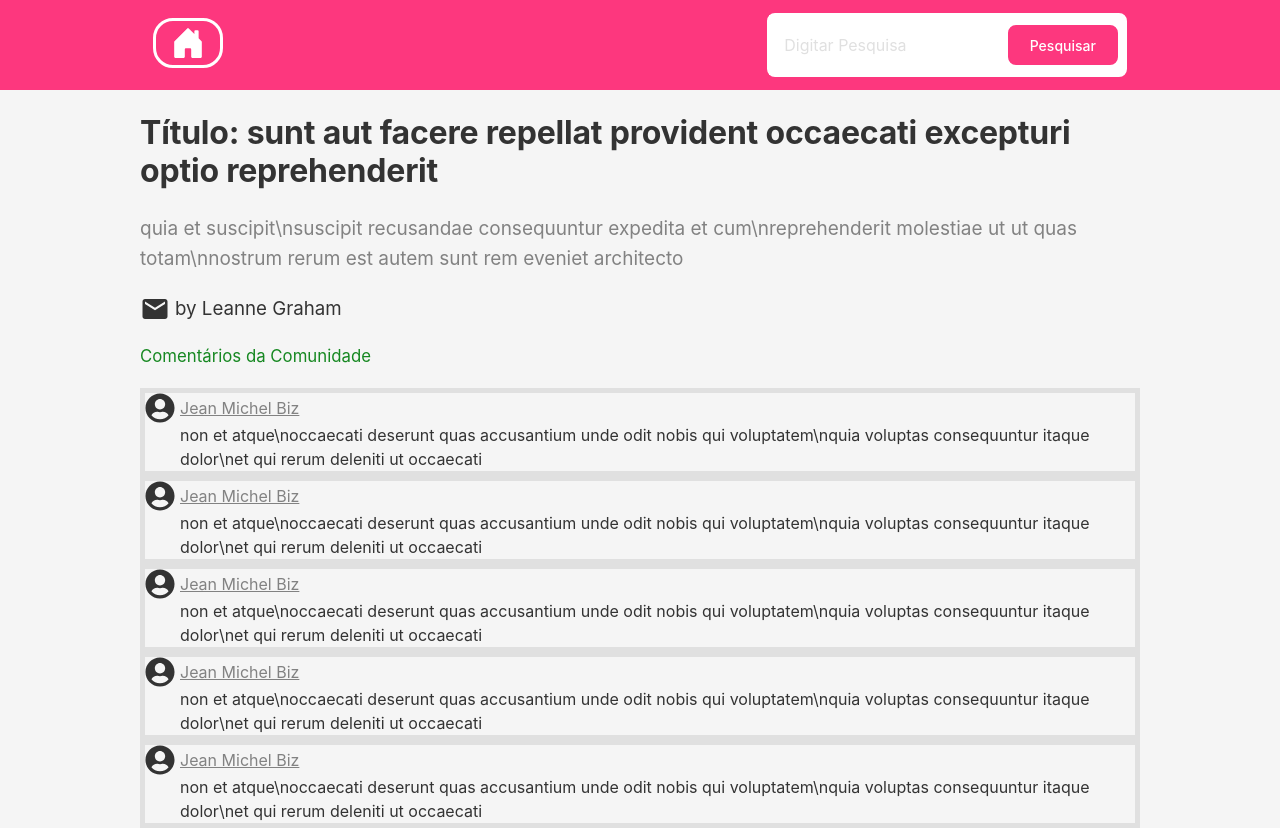
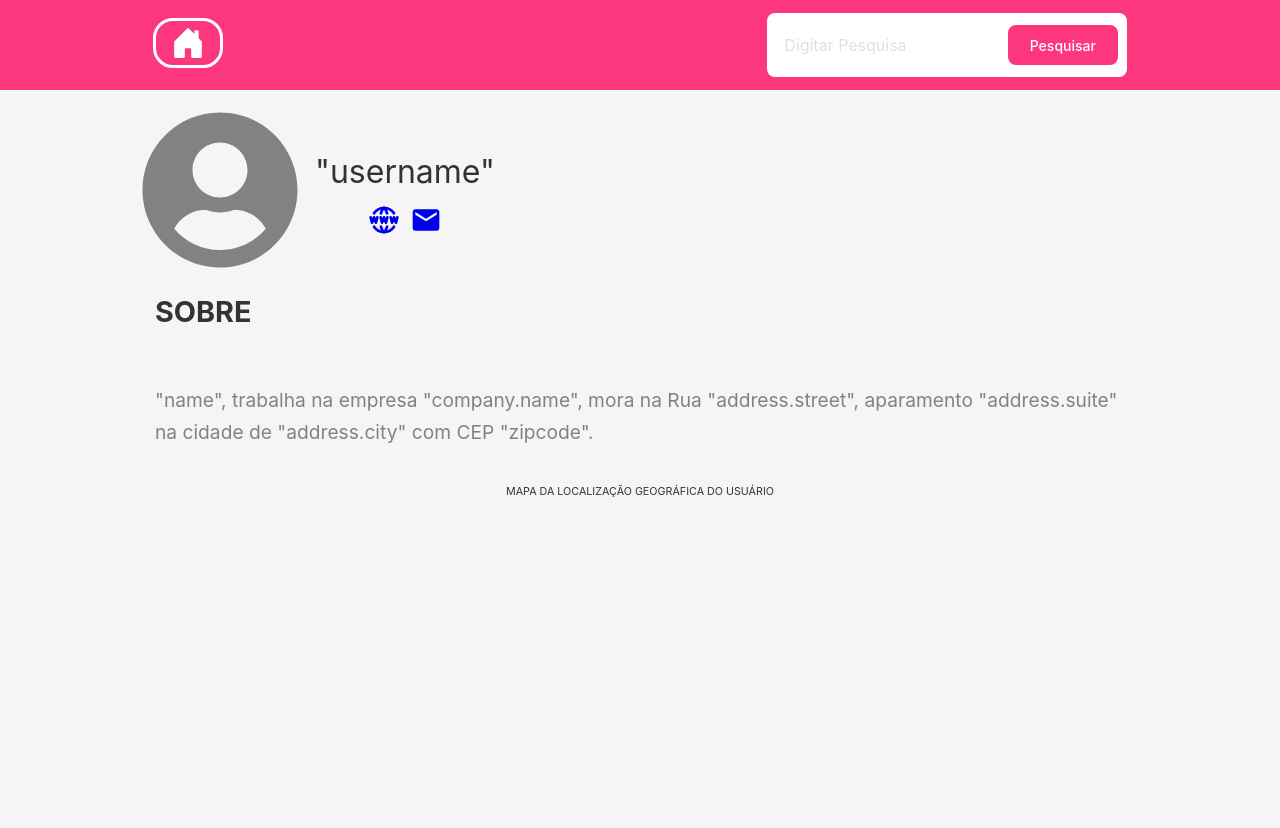
Before and after one commit to jeanmbiz/BlogNews, a React (Create React App) app: page /user/1 in a window 1280 px wide. After the commit the page ends 800 px from the top, so only its background shows below. Built offline with nearby package versions, Linux system fonts and the light colour scheme; no server answers.

Commit message:
implementeded user profile page

```diff
--- a/src/App.tsx
+++ b/src/App.tsx
@@ -1,5 +1,6 @@
 import CommentsPage from "./Pages/CommentsPage";
 import MainPage from "./Pages/MainPage";
+import UserPage from "./Pages/UserPage";
 import Global from "./styles/global";
 
 
@@ -8,7 +9,8 @@ function App() {
     <div>
       <Global/>
       {/* <MainPage/> */}
-      <CommentsPage/>
+      {/* <CommentsPage/> */}
+      <UserPage/>
     </div>
   );
 }
--- /dev/null
+++ b/src/Pages/UserPage.tsx
@@ -0,0 +1,14 @@
+import React from 'react'
+import Header from '../components/Header/Header'
+import User from '../components/User/User'
+
+const UserPage = () => {
+  return (
+    <div>
+        <Header/>
+        <User/>
+    </div>
+  )
+}
+
+export default UserPage
--- /dev/null
+++ b/src/components/User/User.tsx
@@ -0,0 +1,38 @@
+import { EmailIcon, MainUserStyled, URLIcon, UserNewIcon } from './styles'
+import { Link } from "react-router-dom"
+
+
+
+const User = () => {
+
+
+  return (
+    <MainUserStyled>
+        <section>
+            <figure>
+                <UserNewIcon/>
+            </figure>
+            <span>
+            <h1>"username"</h1>
+            <div>
+                <Link to='https://www.globo.com'>
+                <URLIcon/>
+                </Link>
+                <a href="mailto:jeanmbiz@hotmail.com">
+                <EmailIcon/>
+                </a>
+            </div>
+            </span>
+        </section>
+        <aside>
+            <h2>SOBRE</h2>
+            <h3>"name", trabalha na empresa "company.name", mora na Rua "address.street", aparamento "address.suite" na cidade de "address.city" com CEP "zipcode".</h3>
+        </aside>
+        <div>
+            <h6>MAPA DA LOCALIZAÇÃO GEOGRÁFICA DO USUÁRIO</h6>
+        </div>
+    </MainUserStyled>
+  )
+}
+
+export default User
--- /dev/null
+++ b/src/components/User/styles.ts
@@ -0,0 +1,86 @@
+import styled from "styled-components";
+import { FaUserCircle } from "react-icons/fa";
+import { TbWorldWww } from "react-icons/tb";
+import { MdEmail } from "react-icons/md";
+
+export const MainUserStyled = styled.main`
+  width: 100%;
+  max-width: 1000px;
+  margin: 0 auto;
+  margin-top: 20px;
+
+  figure {
+    display: flex;
+    justify-content: center;
+    align-items: center;
+  }
+
+  h1 {
+    font-size: 2rem;
+    padding: 20px 15px;
+    text-align: center;
+    display: block;
+  }
+  div {
+    display: flex;
+    flex-direction: row;
+    justify-content: center;
+    gap: 10px;
+  }
+
+  aside {
+    display: flex;
+    flex-direction: column;
+    justify-content: center;
+    align-items: center;
+  }
+
+  h2 {
+    font-weight: 700;
+    font-size: 1.8rem;
+    margin: 30px 0;
+  }
+
+  h3 {
+    color: var(--color-grey-50);
+    font-size: 1.2rem;
+    font-weight: 400;
+    line-height: 165%;
+    margin-left: 15px;
+    margin-block-start: 1.65em;
+    margin-block-end: 1.65em;
+  }
+
+  @media screen and (min-width: 750px) {
+
+    section{
+        display: flex;
+        flex-direction: row;
+    }
+    span{
+        display: flex;
+        flex-direction: column;
+        justify-content: center;
+    }
+    aside{
+        justify-content: baseline;
+        align-items: baseline;
+    }
+  }
+`;
+
+export const UserNewIcon = styled(FaUserCircle)`
+  width: 10rem;
+  height: 10rem;
+  color: var(--color-grey-50);
+`;
+
+export const URLIcon = styled(TbWorldWww)`
+  width: 2rem;
+  height: 2rem;
+`;
+
+export const EmailIcon = styled(MdEmail)`
+  width: 2rem;
+  height: 2rem;
+`;
```
